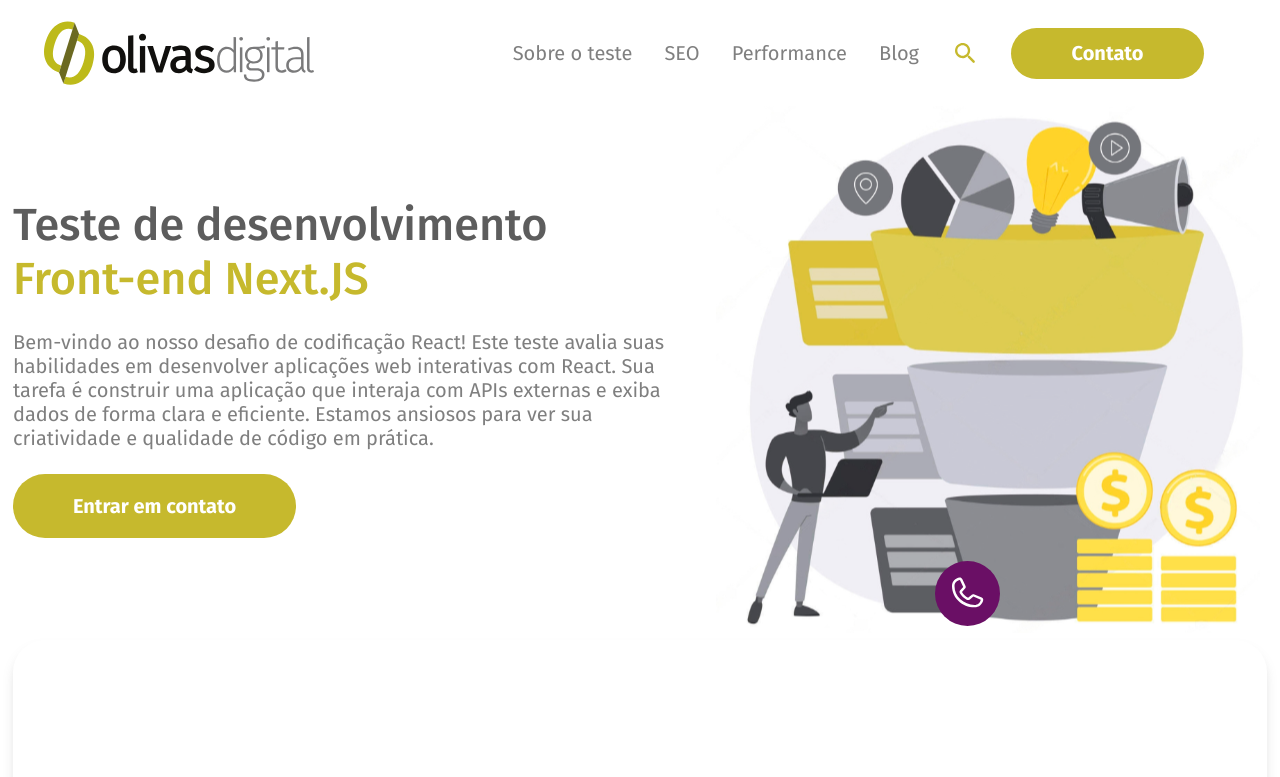
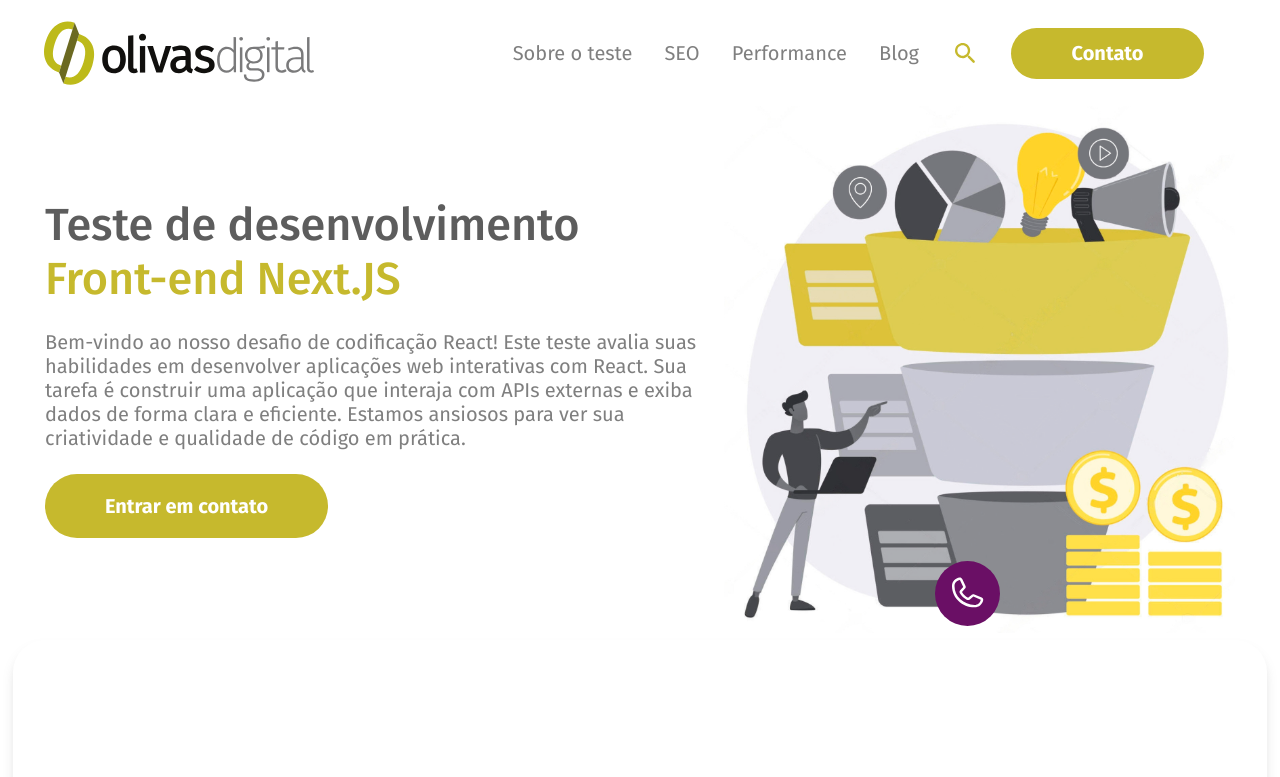
Before and after one commit to luangomesg/Olivas-Teste, a React (Vite) app: page / in a window 1280 px wide. Shown: the top 777 px of the page. Built offline with nearby package versions, Linux system fonts and the light colour scheme; no server answers.

Commit message:
att main

```diff
--- a/package.json
+++ b/package.json
@@ -3,7 +3,6 @@
   "private": true,
   "version": "0.0.0",
   "type": "module",
-  "homepage": "https://github-luangomesg.github.io/Olivas-Teste",
   "scripts": {
     "dev": "vite",
     "predeploy": "npm run build",
--- a/src/components/button/styles.js
+++ b/src/components/button/styles.js
@@ -27,7 +27,24 @@ export const Container = styled.button`
             case 'header':
                 return '10rem'; // Largura do botão no header para telas pequenas
             case 'main':
-                return '17.6875rem'; // Largura do botão na main para telas pequenas
+                return '15rem'; // Largura do botão na main para telas pequenas
+            case 'blog':
+                return '10.8125rem'; // Largura do botão no blog para telas pequenas
+            case 'mais':
+                return '11rem'; // Largura do botão 'mais' para telas pequenas
+            default:
+                return '12.0625rem'; // Valor padrão para telas pequenas
+        }
+    }};
+    }
+
+    @media ${breakpoints.xs} {
+        width: ${(props) => {
+        switch (props.$variant) {
+            case 'header':
+                return '10rem'; // Largura do botão no header para telas pequenas
+            case 'main':
+                return '13rem'; // Largura do botão na main para telas pequenas
             case 'blog':
                 return '10.8125rem'; // Largura do botão no blog para telas pequenas
             case 'mais':
@@ -67,6 +84,23 @@ export const Container = styled.button`
         }
     }};
 
+@media ${breakpoints.xs} {
+    height: ${(props) => {
+        switch (props.$variant) {
+            case 'header':
+                return '3.1875rem'; // Altura do botão no header
+            case 'main':
+                return '3rem';      // Altura do botão na main
+            case 'blog':
+                return '3.5rem';    // Altura do botão no blog
+            case 'mais':
+                return '4rem';      // Altura do botão 'mais'
+            default:
+                return '3.1875rem'; // Valor padrão para o botão
+        }
+    }};
+}
+
     // Estilização comum para todos os botões
     border-radius: 3.125rem; // Bordas arredondadas
     background-color: ${props => props.$variant == 'blog' ? '#ffffff' : `${theme.colors.olivasYellow}`}; // Cor de fundo diferente para o botão do blog
--- a/src/screens/home/styles.js
+++ b/src/screens/home/styles.js
@@ -209,6 +209,22 @@ export const Main = styled.main`
     gap: 0.5rem;
     margin-top: 6rem;
 
+    @media ${breakpoints.xll} {
+
+    padding: 0 2rem 0 2rem;
+
+    }
+
+    @media ${breakpoints.xl} {
+
+        padding: 0 2rem 0 6rem;
+
+    }
+
+    @media ${breakpoints.lg} {
+        padding: 0 2rem 0 7rem;
+    }
+
 
 `
 
@@ -244,6 +260,102 @@ export const MainText = styled.div`
         width: 41.9375rem;
     }
 
+    @media ${breakpoints.xl} {
+
+        width: 39rem;
+
+        h1 {
+            font-size: 2.5rem;
+        line-height: 3.375rem;
+
+        span {
+            font-size: 2.5rem;
+        }
+        }
+
+        p {
+            width: 32rem;
+        }
+
+    }
+
+    @media ${breakpoints.lg} {
+
+        width: 33rem;
+
+        h1 {
+            font-size: 2.2rem;
+
+            span {
+                font-size: 2.2rem;
+            }
+        }
+
+        p {
+            width: 29rem;
+
+        }
+    }
+
+    @media ${breakpoints.md} {
+        width: 100%;
+        height: 28rem;
+        align-items: center;
+        text-align:center;
+        margin: 0 2rem 0 0;
+
+        h1 {
+            font-size: 2.5rem;
+
+            span {
+                font-size: 2.5rem;
+            }
+        }
+
+        p {
+            width: 35rem;
+        }
+    }
+
+    @media ${breakpoints.sm} {
+        height: 32rem;
+        margin: 0 3rem 0 0;
+        padding-right: 4rem;
+
+        h1 {
+            font-size: 2.1rem;
+
+            span {
+                font-size: 2.1rem;
+            }
+        }
+
+        p {
+            width: 25rem;
+            font-size: 1.10rem;
+            line-height: 1.5rem;
+        }
+    }
+
+    @media ${breakpoints.xs} {
+        padding: 0 5rem 0 0;
+        height: 37rem;
+
+        h1 {
+            font-size: 1.5rem;
+            line-height: 2.5rem;
+
+            span {
+                font-size: 1.5rem;
+                line-height: 2.5rem;
+            }
+        }
+
+        p {
+            width: 15rem;
+        }
+    }
+
 `
 
 export const MainImage = styled.div`
@@ -255,6 +367,20 @@ export const MainImage = styled.div`
     background-size: cover;
     background-repeat: no-repeat;
     background-position: center;
+
+    @media ${breakpoints.xl} {
+        width: 23rem;
+        height: 23rem;
+    }
+
+    @media ${breakpoints.lg} {
+        width: 20rem;
+        height: 20rem;
+    }
+
+    @media ${breakpoints.md} {
+        display: none;
+    }
 
 
 `
```
